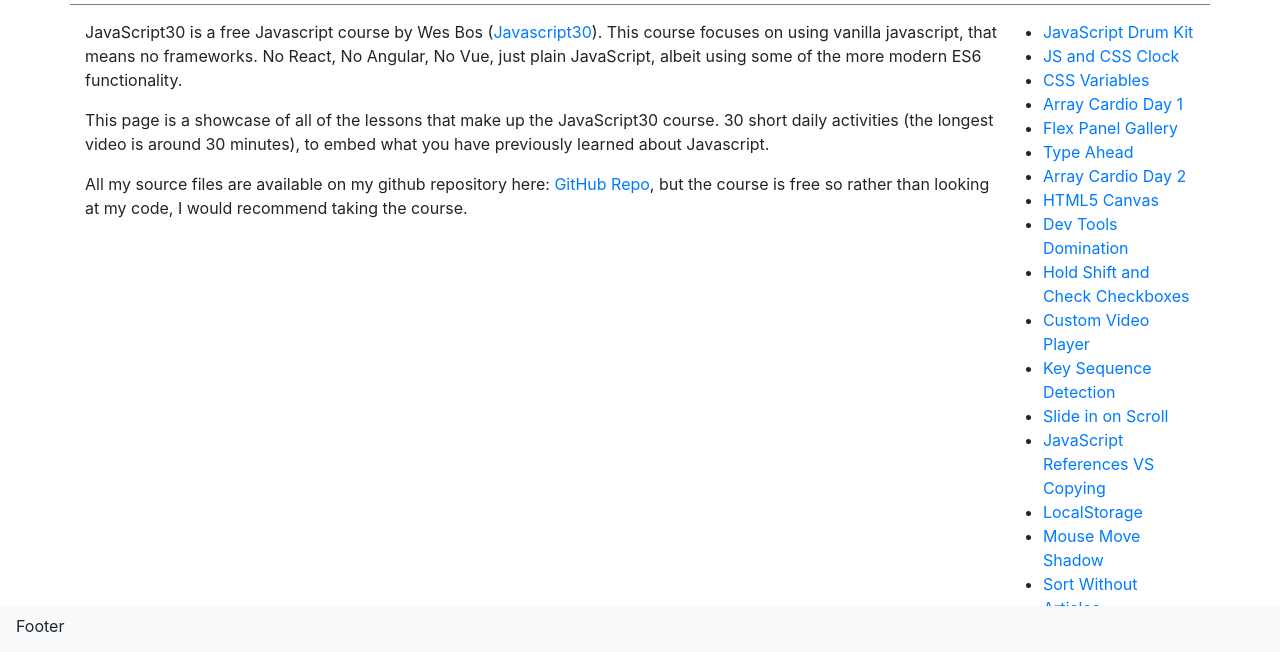
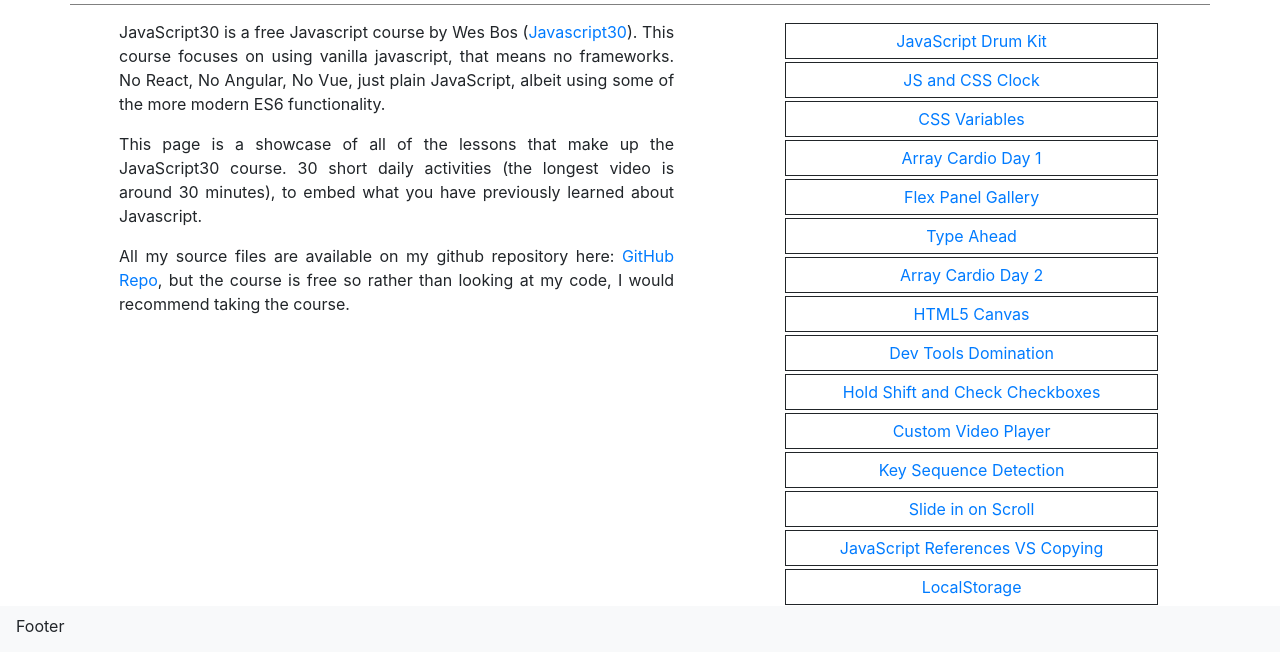
Before and after one commit to TheFlyer1983/javascript30, a plain HTML site: page index.html in a window 1280 px wide. Shown: the part 138-790 px from the top of the page. Drawn offline with nearby package versions, Linux system fonts and the light colour scheme.

Commit message:
Stylesheet updates

```diff
--- a/script.js
+++ b/script.js
@@ -5,12 +5,23 @@
   .then(response => response.json())
   .then(data => {
     linkList.innerHTML = data.map((link) => {
-      console.log(link.url);
       return `
-        <li><a href="${link.url}">${link.name}</a></li>
+        <li class="link-item"><a href="${link.url}">${link.name}</a></li>
       `;
     }).join('');
   })
   .catch(err => {
     console.log(err);
   });
+
+const linkItems = document.querySelectorAll('.link-item');
+
+function handleHover() {
+  console.log(e);
+  console.log(this);
+  this.classList.add('hover');
+}
+
+console.log(linkItems);
+//linkItems.forEach(linkItem => linkItem.addEventListener('mouseenter', handleHover));
+linkItems.forEach(linkItem => console.log(linkItem));
--- a/style.css
+++ b/style.css
@@ -18,3 +18,23 @@
   justify-content: space-around;
   padding-bottom: 50px;
 }
+
+.content{
+  width: 50%;
+  text-align: justify;
+}
+
+#links ul{
+  list-style: none;
+}
+
+#links ul li{
+  border: 1px solid;
+  padding: 5px;
+  margin: 3px;
+  text-align: center;
+}
+
+.hover{
+  background-color: brown;
+}
```
